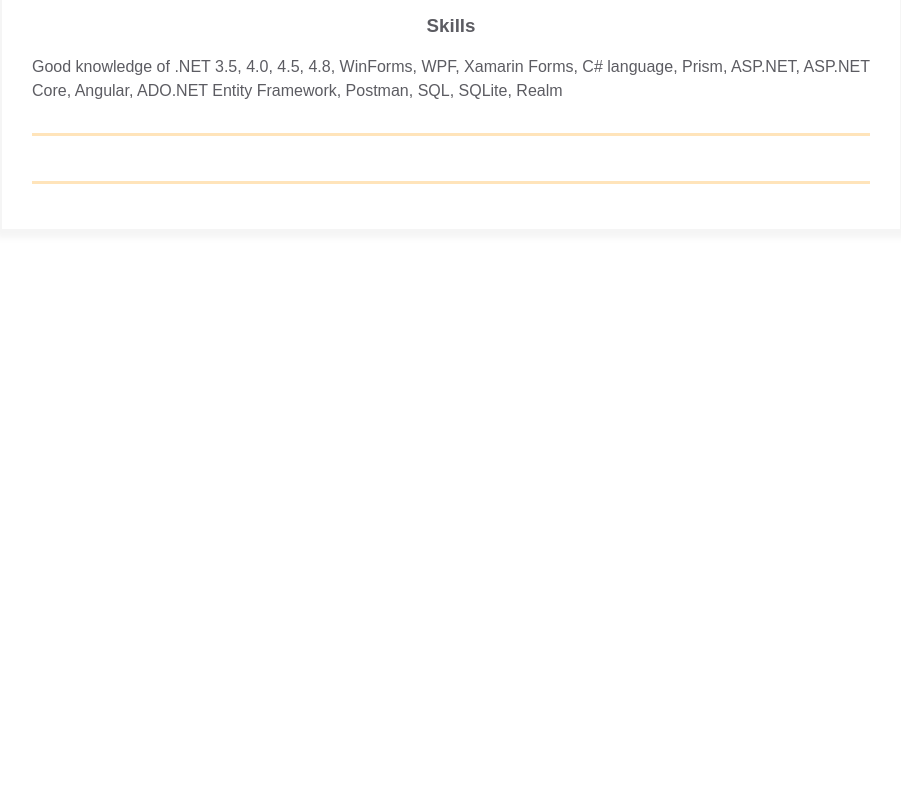
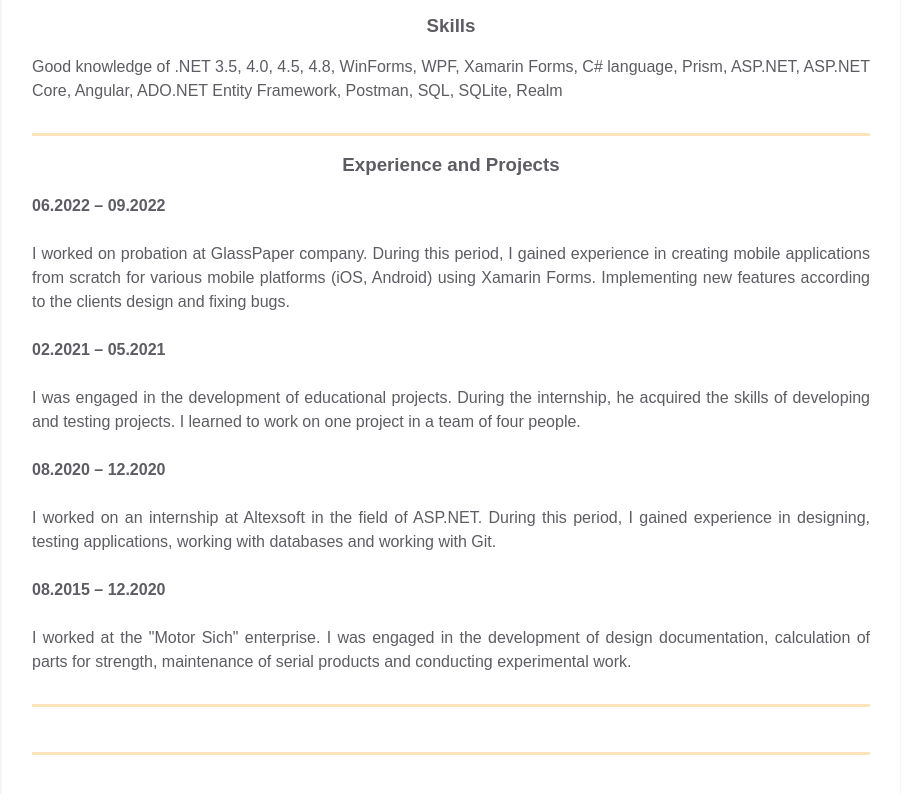
Before and after one commit to alexander-chuchko/homepage, a plain HTML site: page index.html in a window 1280 px wide. Shown: the part 434-1228 px from the top of the page, without its empty margins (189-1090 px from the left). Before the commit the page ends 800 px from the top, so only its background shows below. Drawn offline with Linux system fonts and the light colour scheme.

Commit message:
Added experience and projects block

```diff
--- a/index.html
+++ b/index.html
@@ -110,6 +110,44 @@
 		  </div>
 		</div>
 
+		<!--Experience and Projects-->
+
+		<div class="container">
+		  <div class="resume__block">
+			<div class="skills">
+			  <h3 class="skills__header">Experience and Projects</h3>
+			  <p class="skills__text">
+			  <b>06.2022 – 09.2022</b>
+			  <br><br>
+			  I worked on probation at GlassPaper company.
+			  During this period, I gained experience in creating mobile applications
+			  from scratch for various mobile platforms (iOS, Android) using Xamarin Forms.
+			  Implementing new features according to the clients design and fixing bugs.
+			  <br><br>
+			  <b>02.2021 – 05.2021</b>
+			  <br><br>
+			  I was engaged in the development of educational projects.
+			  During the internship, he acquired the skills of developing and testing projects.
+			  I learned to work on one project in a team of four people.
+			  <br><br>
+			  <b>08.2020 – 12.2020</b>
+			  <br><br>
+			  I worked on an internship at Altexsoft in the field of ASP.NET.
+			  During this period, I gained experience in designing,
+			  testing applications, working with databases and working with Git.
+			  <br><br>
+			  <b>08.2015 – 12.2020</b>
+			  <br><br>
+			  I worked at the "Motor Sich" enterprise.
+			  I was engaged in the development of design documentation,
+			  calculation of parts for strength,
+			  maintenance of serial products and conducting experimental work.
+			  </p>
+			</div>
+		  </div>
+		</div>
+
+
 		<!--Experience block template-->
 
 		<div class="container">
```
